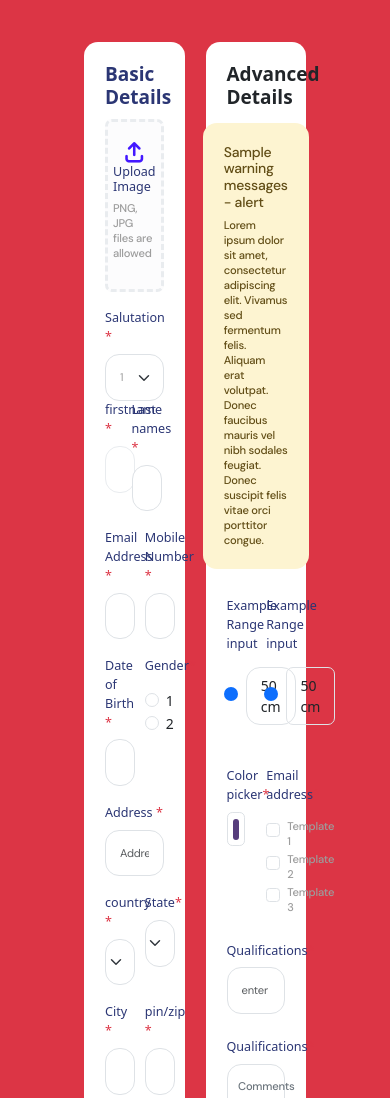
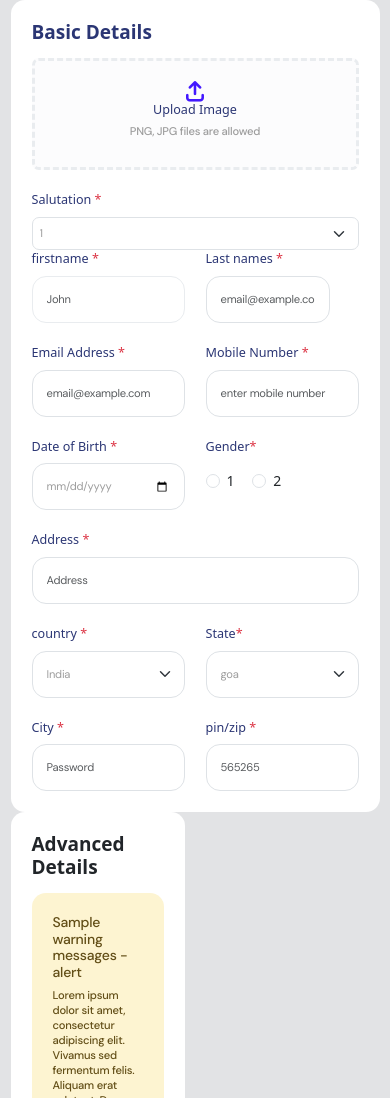
Before and after one commit to Abijithmjolly/boostrap-test, a plain HTML site: page index.html in a window 390 px wide. Shown: the top 1098 px of the page. Drawn offline with nearby package versions, Linux system fonts and the light colour scheme.

Commit message:
bootstrap responsive partial complete

```diff
--- a/index.html
+++ b/index.html
@@ -16,14 +16,14 @@
         integrity="sha384-QWTKZyjpPEjISv5WaRU9OFeRpok6YctnYmDr5pNlyT2bRjXh0JMhjY6hW+ALEwIH" crossorigin="anonymous">
 </head>
 
-<body class="bg-danger">
-    <div class="container-fluid p-5  ">
+<body class="bg-secondary-subtle">
+    <div class="container-fluid p-lg-5 p-md-2 p-0">
         <section>
 
-            <div class="container-fluid px-5 ">
+            <div class="container-fluid px-md-5 ">
                 <div class="row ">
-                    <div class="col-6 ">
-                        <div class="bg-white rounded-4  p-4  d-flex flex-column gap-1">
+                    <div class="col-xl-6 col-md-12 ">
+                        <div class="bg-white rounded-4  p-4 d-flex flex-column gap-md-1 gap-2">
                             <h4 class="fw-bold head-color">Basic Details</h4>
 
 
@@ -39,11 +39,12 @@
                             <div class="mt-3">
                                 <div class=" row  ">
 
-                                    <div class=" col d-flex flex-column gap-2 font-size-bold">
+                                    <div class=" col-md d-flex flex-column gap-2 font-size-bold">
 
 
                                         <label>Salutation <span class="text-danger">*</span></label>
-                                        <div> <select class="form-select  rounded-4 p-3 font-size-general">
+                                        <div> <select class="form-select  rounded-md-4 p-md-3 p-2 rounded-3 font-size-general">
+
                                                 <option>1</option>
                                                 <option>2</option>
                                                 <option>3</option>
@@ -53,7 +54,7 @@
 
                                     </div>
 
-                                    <div class="col-4 d-flex flex-column  ">
+                                    <div class="col-md-4 col-6 d-flex flex-column  ">
                                         <label for="exampleDropdownFormPassword1"
                                             class="form-label font-size-bold">firstname <span
                                                 class="text-danger">*</span></label>
@@ -162,7 +163,7 @@
                                 <div class="col-6 d-flex flex-column font-size-bold">
                                     <label for="exampleDropdownFormPassword1" class="form-label">City <span
                                             class="text-danger"> *</span></label>
-                                    <input type="password"
+                                    <input type="text"
                                         class="form-control rounded-4 font-size-general p-3 rounded-3"
                                         id="exampleDropdownFormPassword1" placeholder="Password">
 
@@ -170,8 +171,8 @@
                                 <div class=" col-6 d-flex flex-column font-size-bold">
                                     <label for="exampleDropdownFormEmail1" class="form-label">pin/zip <span
                                             class="text-danger">*</span></label>
-                                    <input type="email" class="form-control rounded-4 font-size-general p-3 rounded-3"
-                                        id="exampleDropdownFormEmail1" placeholder="email@example.com">
+                                    <input type="number" class="form-control rounded-4 font-size-general p-3 rounded-3"
+                                        id="exampleDropdownFormEmail1" placeholder="565265">
                                 </div>
                             </form>
                         </div>
@@ -202,12 +203,12 @@
                                             <label class="font-size-bold" for="formControlRange ">Example Range
                                                 input</label>
                                             <div class=" row align-items-center ">
-                                                <div class="col-9">
+                                                <div class="col-8">
                                                     <input type="range" class="form-range " id="customRange2"
                                                         onInput="$('#rangeval').html($(this).val())">
                                                 </div>
-                                                <div class=" col-3 p-0 d-flex ">
-                                                    <div class=" border px-3 py-2 rounded-4"> <span id="rangeval">50
+                                                <div class=" col-4 p-0 d-flex ">
+                                                    <div class=" border px-3 py-2 d-flex justify-content-center w-100 rounded-3"> <span id="rangeval">50
                                                             <!-- Default value --></span>cm</div>
                                                 </div>
                                             </div>
@@ -219,12 +220,12 @@
                                             <label class="font-size-bold" for="formControlRange ">Example Range
                                                 input</label>
                                             <div class=" row align-items-center ">
-                                                <div class="col-9">
+                                                <div class="col-8">
                                                     <input type="range" class="form-range " id="customRange2"
                                                         onInput="$('#rangeval2').html($(this).val())">
                                                 </div>
-                                                <div class=" col-3 p-0 d-flex ">
-                                                    <div class=" border px-3 py-2 rounded-3"> <span id="rangeval2">50
+                                                <div class=" col-4 p-0 d-flex ">
+                                                    <div class=" border px-3 py-2 w-100 d-flex justify-content-center rounded-3"> <span id="rangeval2">50
                                                             <!-- Default value --></span>cm</div>
                                                 </div>
                                             </div>
@@ -276,8 +277,8 @@
 
                                 <div class="col-12 ">
                                     <label for="exampleDropdownFormPassword1"
-                                        class="form-label font-size-bold">Qualifications<span
-                                            class="text-danger">* </span> </label>
+                                        class="form-label font-size-bold">Qualifications<span class="text-danger">*
+                                        </span> </label>
                                     <input type="textarea"
                                         class="form-control rounded-4 font-size-general p-3 rounded-3 h-1"
                                         id="exampleDropdownFormPassword1" placeholder="enter qualifications">
@@ -326,8 +327,10 @@
                 <div class="bg-white rounded-4 p-3">
                     <div class="row ">
                         <div class="col justify-content-end d-flex  gap-2">
-                            <button type="button" class="btn btn-light btn-lg font-size-general text-black px-4 ">cancel</button>
-                            <button type="button" class="btn btn-primary btn-lg font-size-general text-white ">Save Changes</button>
+                            <button type="button"
+                                class="btn btn-light btn-lg font-size-general text-black px-4 ">cancel</button>
+                            <button type="button" class="btn btn-primary btn-lg font-size-general text-white ">Save
+                                Changes</button>
                         </div>
                     </div>
                 </div>
```
